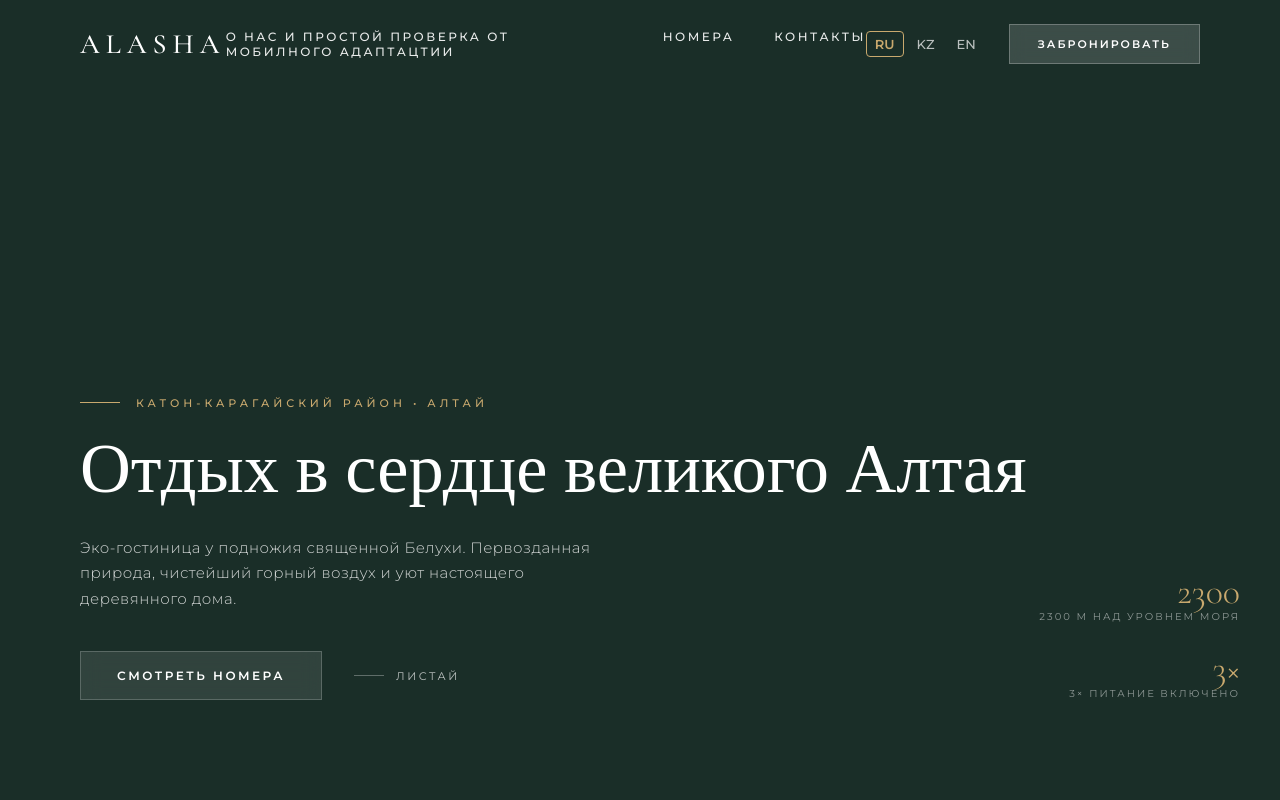
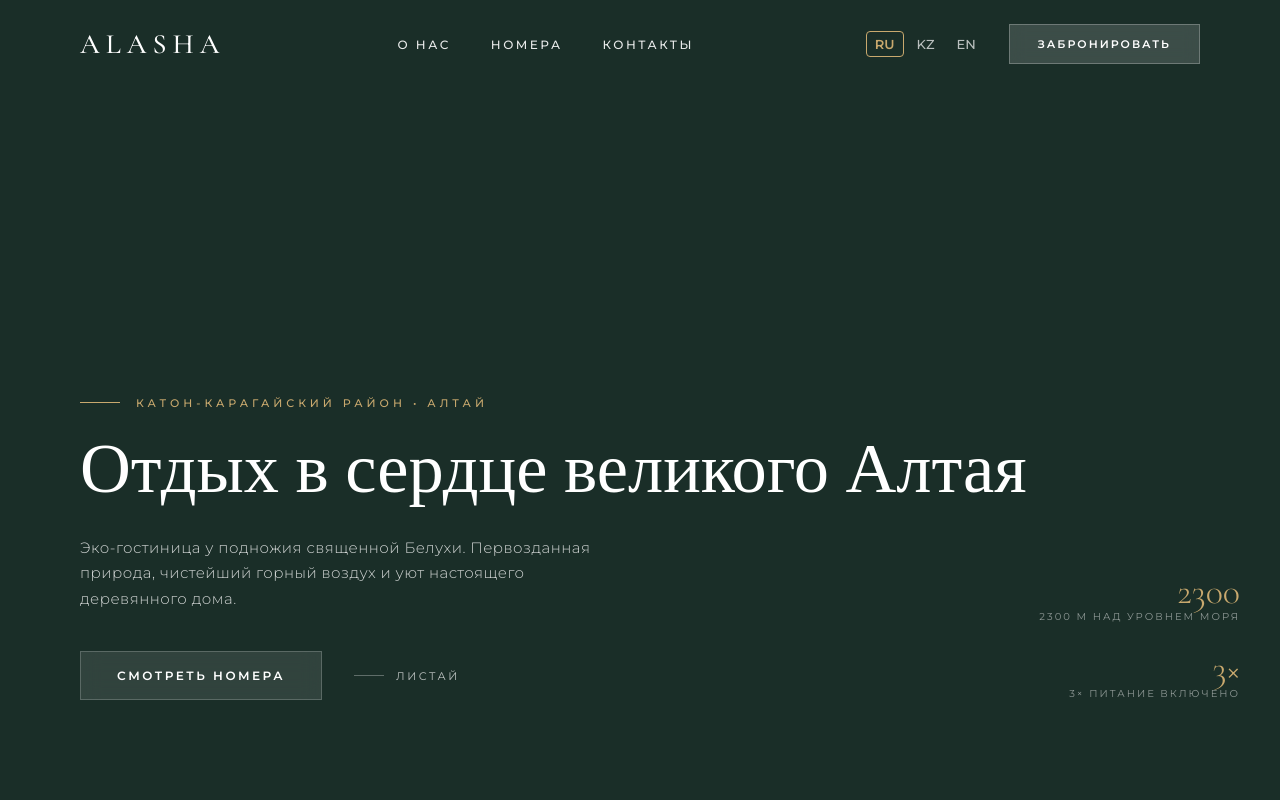
Before and after one commit to Zhanserk/alasha, a React (Vite) app: page / in a window 1280 px wide. Shown: the top 800 px of the page. Built offline with nearby package versions, Linux system fonts and the light colour scheme.

Commit message:
Ноормально все

```diff
--- a/src/i18n.js
+++ b/src/i18n.js
@@ -4,7 +4,7 @@ import { initReactI18next } from 'react-i18next';
 const resources = {
   ru: {
     translation: {
-      "nav_about": "О нас  И простой проверка от мобилного адаптацтии",
+      "nav_about": "О нас",
       "nav_rooms": "Номера",
       "nav_contacts": "Контакты",
       "btn_book": "Забронировать",
```
